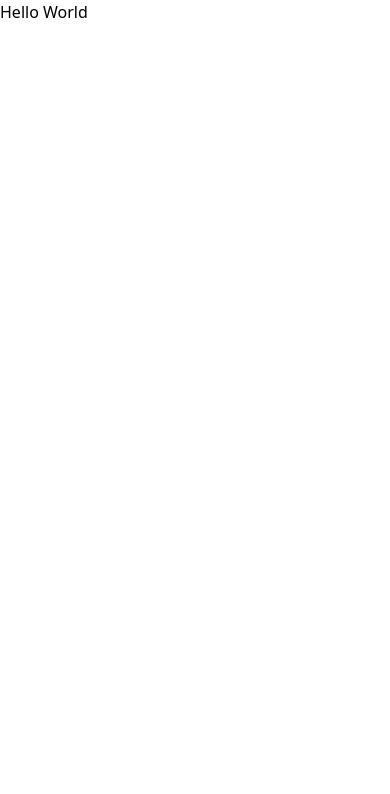
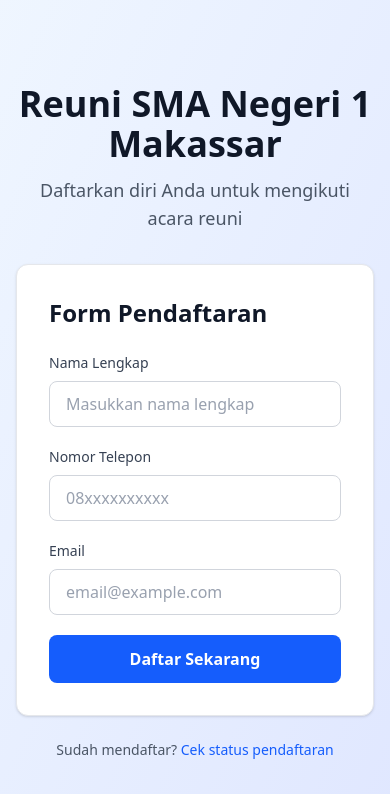
Before and after one commit to gifaeriyanto/reuni-sma-walkot-makassar, a Next.js app: page / in a window 390 px wide. Shown: the top 794 px of the page. Built offline with nearby package versions, Linux system fonts and the light colour scheme.

Commit message:
feat: Implement registration form for event with input fields for name, phone, and email; add form submission handling and UI enhancements

```diff
--- a/app/page.tsx
+++ b/app/page.tsx
@@ -1,7 +1,138 @@
+"use client";
+
+import { useState } from "react";
+
 export default function Home() {
+  const [formData, setFormData] = useState({
+    name: "",
+    phone: "",
+    email: "",
+  });
+  const [isSubmitting, setIsSubmitting] = useState(false);
+
+  const handleSubmit = async (e: React.FormEvent) => {
+    e.preventDefault();
+    setIsSubmitting(true);
+
+    // TODO: Add API call to submit registration
+    console.log("Form submitted:", formData);
+
+    // Simulate API call
+    await new Promise((resolve) => setTimeout(resolve, 1000));
+
+    setIsSubmitting(false);
+    // Reset form
+    setFormData({ name: "", phone: "", email: "" });
+  };
+
+  const handleChange = (e: React.ChangeEvent<HTMLInputElement>) => {
+    setFormData({
+      ...formData,
+      [e.target.name]: e.target.value,
+    });
+  };
+
   return (
-    <main>
-      <h1>Hello World</h1>
+    <main className="min-h-screen bg-gradient-to-br from-blue-50 to-indigo-100">
+      <div className="flex min-h-screen items-center justify-center px-4 py-12">
+        <div className="w-full max-w-md">
+          {/* Header */}
+          <div className="mb-8 text-center">
+            <h1 className="text-4xl font-bold text-gray-900">
+              Reuni SMA Negeri 1 Makassar
+            </h1>
+            <p className="mt-3 text-lg text-gray-600">
+              Daftarkan diri Anda untuk mengikuti acara reuni
+            </p>
+          </div>
+
+          {/* Registration Form */}
+          <div className="rounded-xl border border-gray-200 bg-white p-8 shadow-sm">
+            <h2 className="mb-6 text-2xl font-semibold text-gray-900">
+              Form Pendaftaran
+            </h2>
+
+            <form onSubmit={handleSubmit} className="space-y-5">
+              {/* Name Field */}
+              <div>
+                <label
+                  htmlFor="name"
+                  className="mb-2 block text-sm font-medium text-gray-700"
+                >
+                  Nama Lengkap
+                </label>
+                <input
+                  type="text"
+                  id="name"
+                  name="name"
+                  value={formData.name}
+                  onChange={handleChange}
+                  required
+                  className="w-full rounded-lg border border-gray-300 px-4 py-2.5 text-gray-900 placeholder-gray-400 focus:border-blue-500 focus:outline-none focus:ring-2 focus:ring-blue-500/20"
+                  placeholder="Masukkan nama lengkap"
+                />
+              </div>
+
+              {/* Phone Field */}
+              <div>
+                <label
+                  htmlFor="phone"
+                  className="mb-2 block text-sm font-medium text-gray-700"
+                >
+                  Nomor Telepon
+                </label>
+                <input
+                  type="tel"
+                  id="phone"
+                  name="phone"
+                  value={formData.phone}
+                  onChange={handleChange}
+                  required
+                  className="w-full rounded-lg border border-gray-300 px-4 py-2.5 text-gray-900 placeholder-gray-400 focus:border-blue-500 focus:outline-none focus:ring-2 focus:ring-blue-500/20"
+                  placeholder="08xxxxxxxxxx"
+                />
+              </div>
+
+              {/* Email Field */}
+              <div>
+                <label
+                  htmlFor="email"
+                  className="mb-2 block text-sm font-medium text-gray-700"
+                >
+                  Email
+                </label>
+                <input
+                  type="email"
+                  id="email"
+                  name="email"
+                  value={formData.email}
+                  onChange={handleChange}
+                  required
+                  className="w-full rounded-lg border border-gray-300 px-4 py-2.5 text-gray-900 placeholder-gray-400 focus:border-blue-500 focus:outline-none focus:ring-2 focus:ring-blue-500/20"
+                  placeholder="email@example.com"
+                />
+              </div>
+
+              {/* Submit Button */}
+              <button
+                type="submit"
+                disabled={isSubmitting}
+                className="w-full rounded-lg bg-blue-600 px-4 py-3 font-semibold text-white transition-colors hover:bg-blue-700 focus:outline-none focus:ring-2 focus:ring-blue-500 focus:ring-offset-2 disabled:cursor-not-allowed disabled:opacity-50"
+              >
+                {isSubmitting ? "Mendaftar..." : "Daftar Sekarang"}
+              </button>
+            </form>
+          </div>
+
+          {/* Footer */}
+          <p className="mt-6 text-center text-sm text-gray-600">
+            Sudah mendaftar?{" "}
+            <a href="#" className="font-medium text-blue-600 hover:text-blue-700">
+              Cek status pendaftaran
+            </a>
+          </p>
+        </div>
+      </div>
     </main>
   );
 }
```
